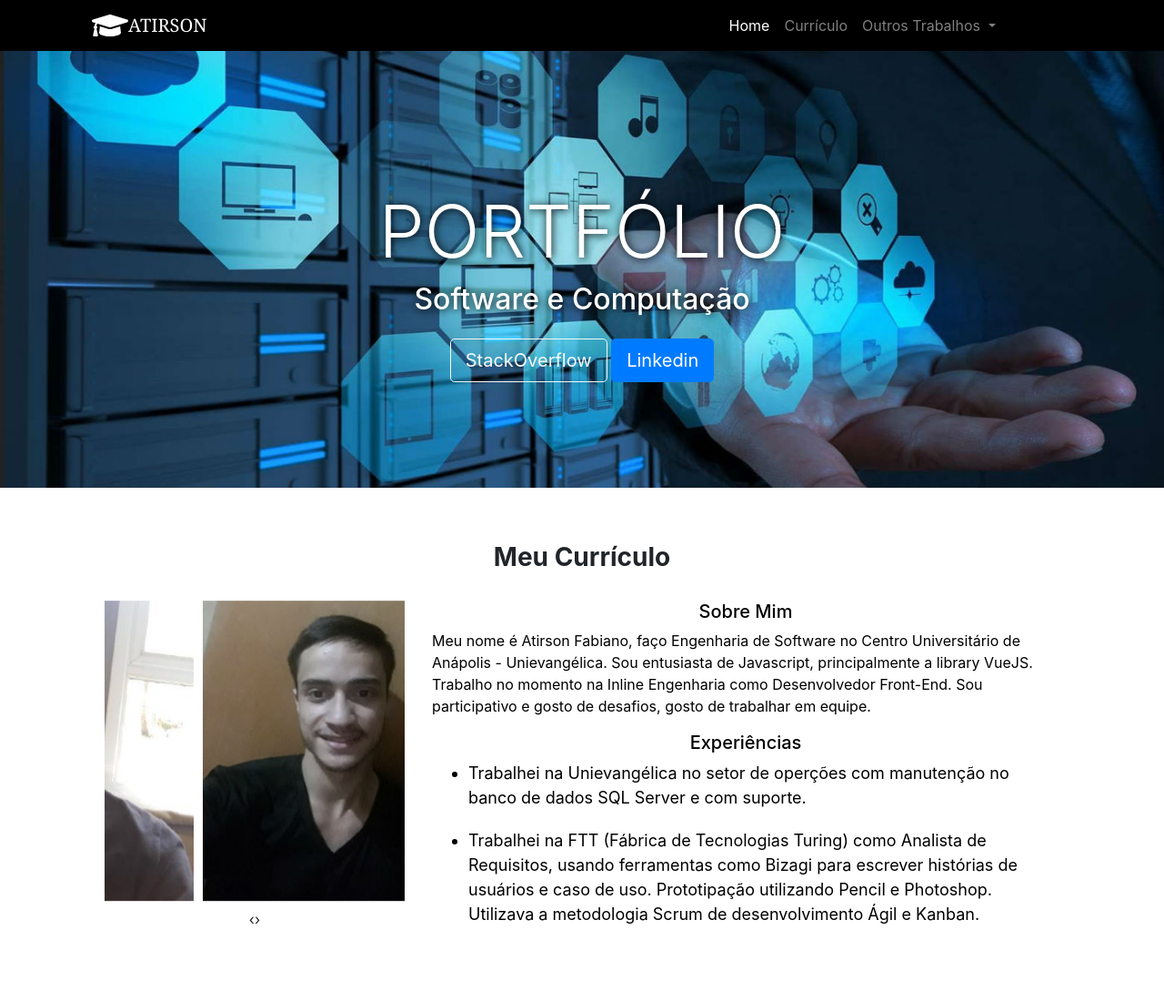
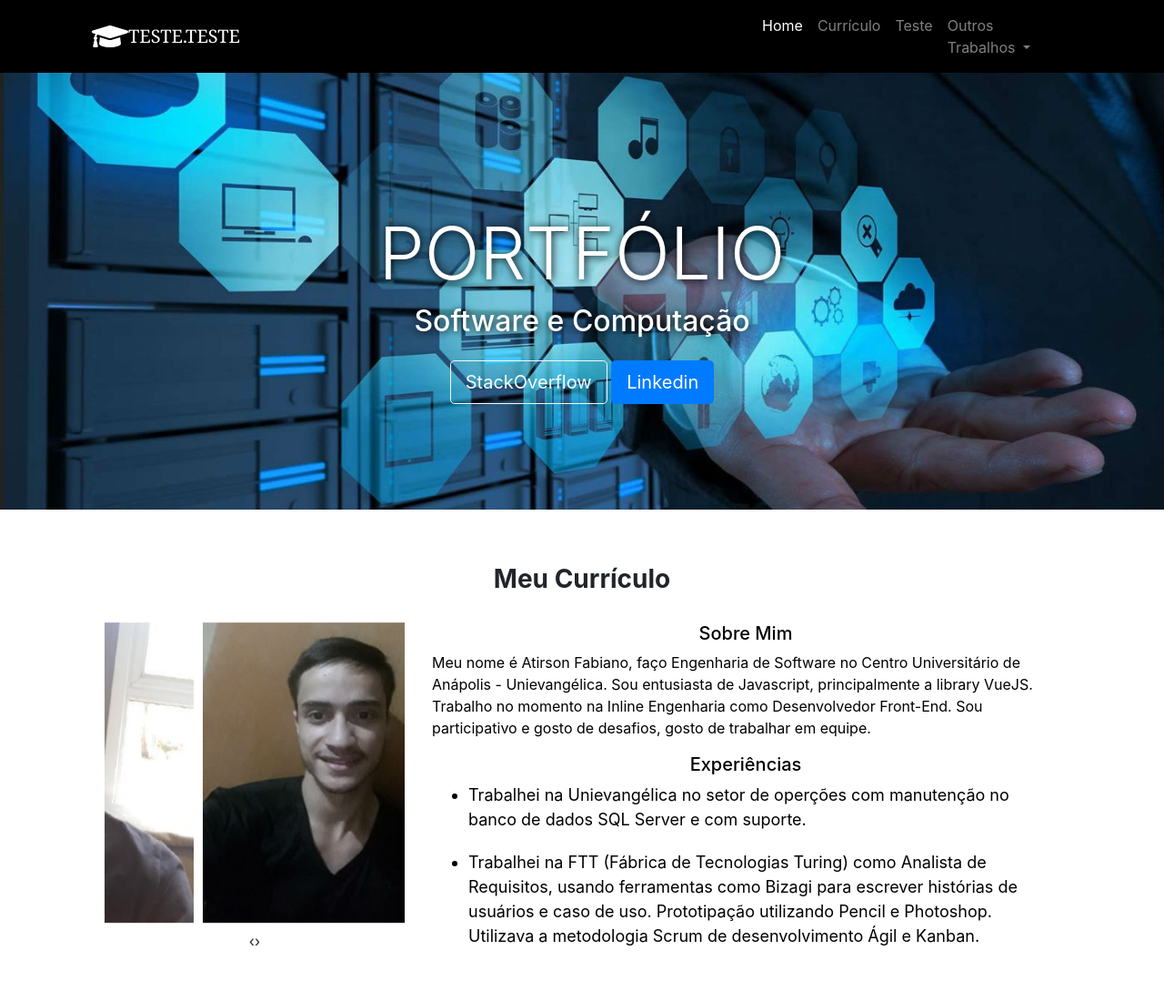
Before and after one commit to lucasctoledo/lucasctoledo.github.io, a plain HTML site: page index.html in a window 1280 px wide. Shown: the top 1100 px of the page at 91% size. Drawn offline with nearby package versions, Linux system fonts and the light colour scheme.

Commit message:
Menu my first commit

```diff
--- a/index.html
+++ b/index.html
@@ -20,7 +20,7 @@
       <div class="container">
         <nav class="navbar navbar-expand-lg navbar-dark">
           <i class="fa fa-graduation-cap fa-2x" aria-hidden="true"></i>
-          <a class="navbar-brand" href="#">ATIRSON</a>
+          <a class="navbar-brand" href="#">TESTE.TESTE</a>
           <button class="navbar-toggler" type="button" data-toggle="collapse" data-target="#conteudoNavbarSuportado" aria-controls="conteudoNavbarSuportado" aria-expanded="false" aria-label="Alterna navegação">
             <span class="navbar-toggler-icon"></span>
           </button>
@@ -32,6 +32,9 @@
               </li>
               <li class="nav-item">
                 <a class="nav-link" href="#curriculo">Currículo</a>
+              </li>
+              <li class="nav-item">
+                <a class="nav-link" href="#curriculo">Teste</a>
               </li>
               <li class="nav-item dropdown">
                 <a class="nav-link dropdown-toggle" href="#" id="navbarDropdown" role="button" data-toggle="dropdown" aria-haspopup="true" aria-expanded="false">
```
